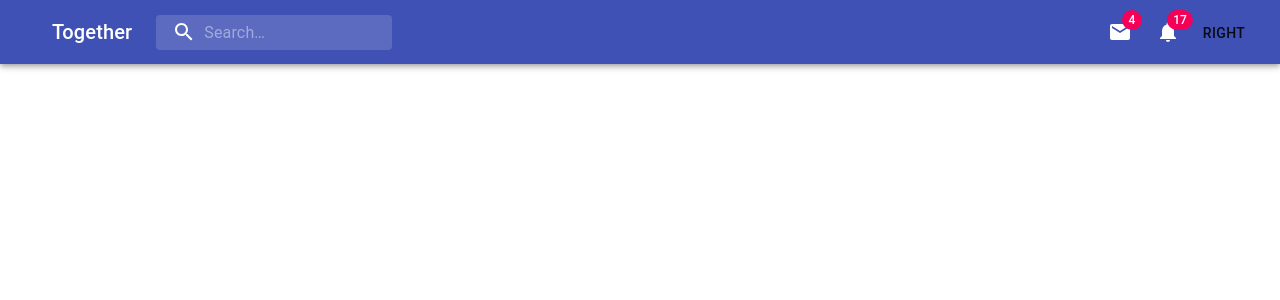
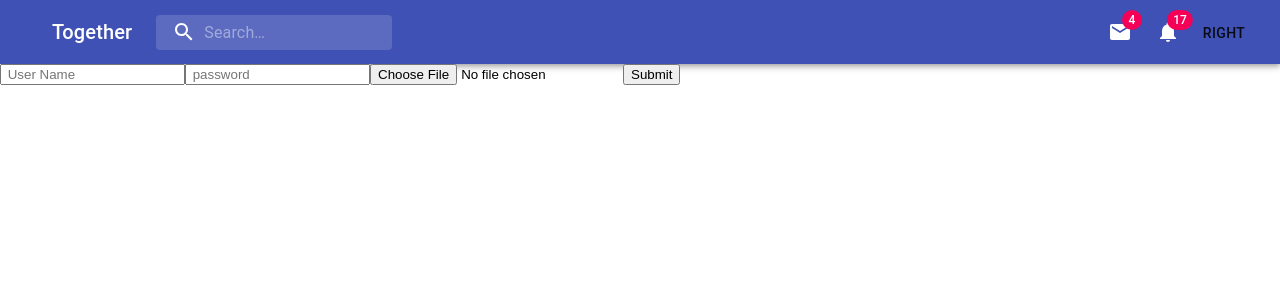
Before and after one commit to together-project-5/MERAKI_Academy_Project_5, a React (Create React App) app in the folder frontend/: page /editProfile in a window 1280 px wide. Shown: the top 300 px of the page. Built offline with nearby package versions, Linux system fonts and the light colour scheme; sample sign-in values are in the browser's storage.

Commit message:
Done with editProfile functions

```diff
--- a/frontend/src/App.js
+++ b/frontend/src/App.js
@@ -10,6 +10,7 @@ import postList from "./components/main/postList";
 import Upload from "./components/upload";
 // import AllPost from "./components/allPost/index";
 import Main from "./components/main/index";
+import EditProfile from "./components/user/editProfile"
 const App = () => {
   return (
     <>
@@ -22,6 +23,8 @@ const App = () => {
       <Route path="/favorite" component={GetFavorites} />
       <Route path="/post" component={postList} />
       <Route path="/createPost" component={Upload} />
+      <Route path="/editProfile" component={EditProfile} />
+
     </>
   );
 };
--- a/frontend/src/components/auth/login/index.js
+++ b/frontend/src/components/auth/login/index.js
@@ -33,6 +33,7 @@ const Login = () => {
       localStorage.setItem("token", response.data.token);
       localStorage.setItem("user", response.data.user);
       localStorage.setItem("name", response.data.user.name);
+      localStorage.setItem("_IdUser", response.data.user._IdUser);
       dispatch(setToken(response.data.token));
       dispatch(setUser(response.data.user));
       if (response.data.message !== "valid login") {
--- a/frontend/src/components/user/editProfile.js
+++ b/frontend/src/components/user/editProfile.js
@@ -1,31 +1,59 @@
-import React from "react";
+import React, { useState } from "react";
 import axios from "axios";
-const editProfile =()=>{
-const [user, setUser] = useState({});
+import { useDispatch } from "react-redux";
+import setUser from "../../reducers/login"
 
-const handleChange = (e) => {
-    setUser({ ...user, [e.target.name]: e.target.value });
+const EditProfile = () => {
+  const [userData, setUserData] = useState({});
+  const dispatch = useDispatch();
+  const [fileInputState, setFileInputState] = useState('')
+  const [previewSource, setPreviewSource] = useState()
 
-    const handleSubmit = (e) => {
-        e.preventDefault();
-        e.target.reset();
-        axios
-          .post(`http://localhost:5000/user/edit/${id}`, user)
-          .then((res) => {
-            console.log("res", res.data);
-            dispatch(createPost(res.data));
-          })
-          .catch((err) => {
-            console.log(err);
-          });
-      };
+  const handleChange = (e) => {
+    setUserData({ ...userData, [e.target.name]: e.target.value });
+  }
+
+  const handleFileInputChange = (e) => {
+    const file = e.target.files[0];
+    previewFile(file)
+
+  }
+
+  const previewFile = (file) => {
+    const reader = new FileReader();
+    reader.readAsDataURL(file)
+    reader.onloadend = () => {
+      setPreviewSource(reader.result)
+    }
   };
-return (
+
+  const handleSubmitFile = (e) => {
+    e.preventDefault();
+    if (!previewSource) return;
+    uploadImage(previewSource)
+    // const reader = new FileReader();
+    // reader.readAsDataURL(selectedFile);
+  }
+  const uploadImage = async (base64EncodedImage) => {
+    try {
+      await fetch(`http://localhost:5000/user/edit/${localStorage.getItem("_IdUser")}`, {
+        method: 'put',
+        body: JSON.stringify({ data: base64EncodedImage, userData: userData }),
+        headers: { 'Content-type': 'application/json' },
+      }).then((result) => {
+        console.log("result", result);
+      })
+    } catch (error) {
+      console.error(error)
+    }
+  }
+
+  return (
     <>
       <div >
-        <form onSubmit={handleSubmit}>
+        <form >
           <input
-            name="userName"
+            name="name"
             type="text"
             placeholder=" User Name"
             onChange={handleChange}
@@ -36,15 +64,16 @@ return (
             placeholder=" password"
             onChange={handleChange}
           />
-          <input
-            name="url"
-            type="text"
-            placeholder=" URL"
-            onChange={handleChange}
-          />
-          <button type="submit">submit</button>
+          <input type="file" name="image" onChange=
+            {handleFileInputChange} value={fileInputState} />
+          <button onClick={handleSubmitFile}>Submit</button>
+          {previewSource && (
+            <img src={previewSource} alt="chosen"
+              style={{ height: '300px' }} />
+          )}
         </form>
       </div>
     </>
   );
 }
+export default EditProfile
```
Also changed, not shown: 1 other file (tests, documents, lock files or other folders).
